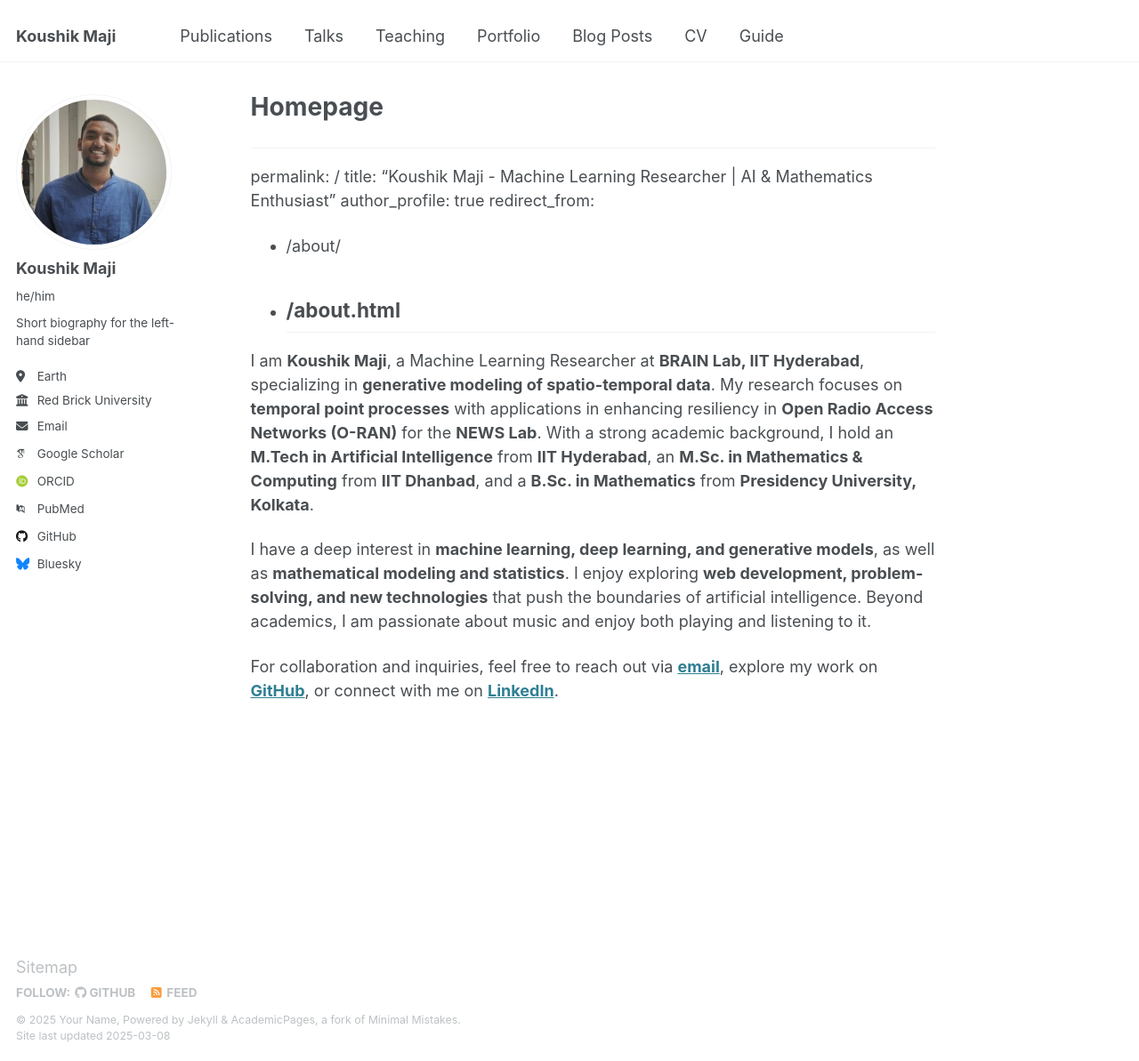
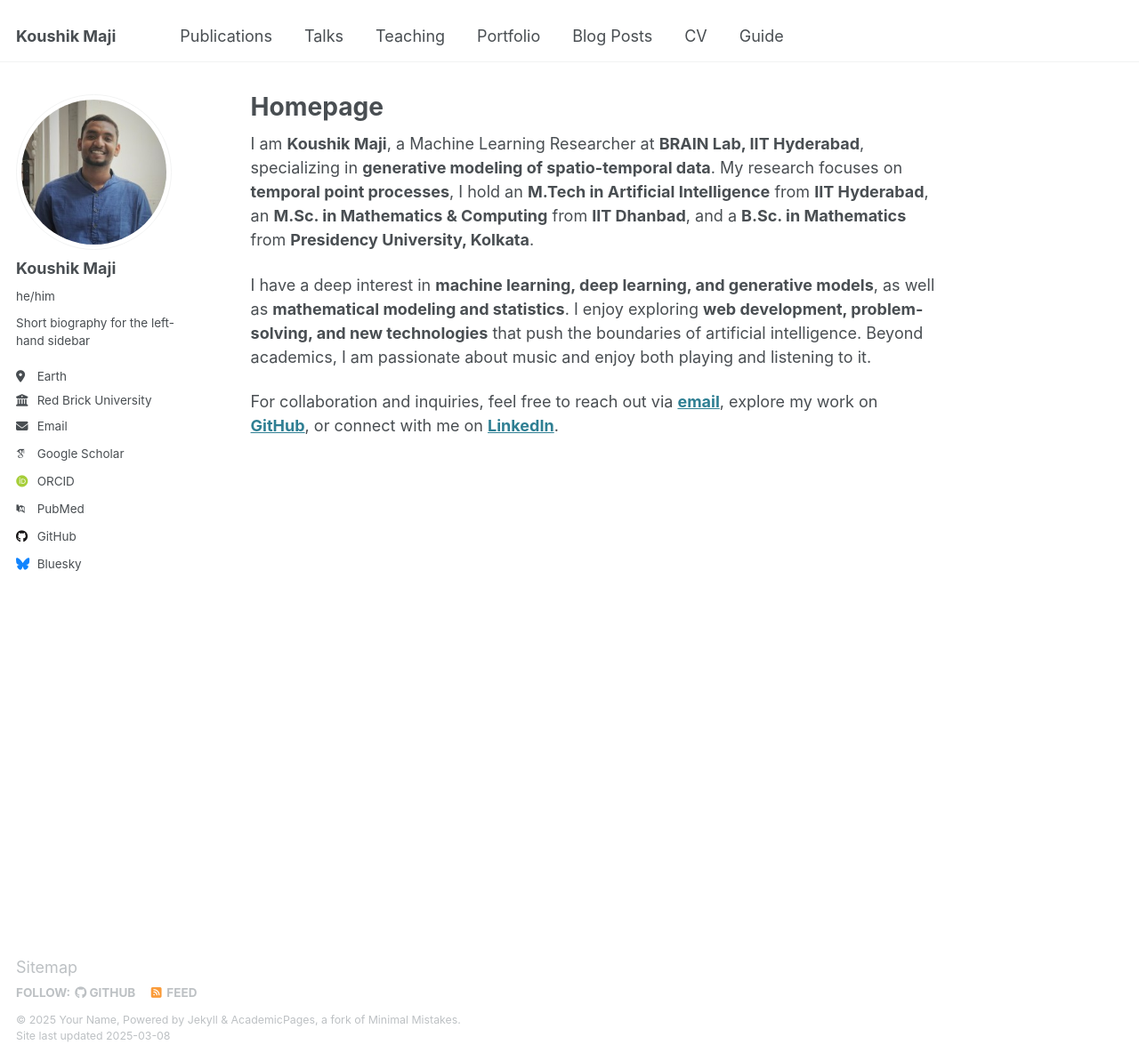
Before and after one commit to koushikmaji31/koushikmaji31.github.io, a Jekyll site: the page built from _pages/about.md, in a window 1280 px wide and 1193 px high. Shown: the whole window at 89% size. Built offline with Jekyll 4.4.1, drawn with Linux system fonts in a browser that asks for light colours; some web fonts are replaced.

Commit message:
about changes1

```diff
--- a/_pages/about.md
+++ b/_pages/about.md
@@ -7,16 +7,7 @@
   - /about.html
 ---
 
----
-permalink: /
-title: "Koushik Maji - Machine Learning Researcher | AI & Mathematics Enthusiast"
-author_profile: true
-redirect_from:
-  - /about/
-  - /about.html
----
-
-I am **Koushik Maji**, a Machine Learning Researcher at **BRAIN Lab, IIT Hyderabad**, specializing in **generative modeling of spatio-temporal data**. My research focuses on **temporal point processes** with applications in enhancing resiliency in **Open Radio Access Networks (O-RAN)** for the **NEWS Lab**. With a strong academic background, I hold an **M.Tech in Artificial Intelligence** from **IIT Hyderabad**, an **M.Sc. in Mathematics & Computing** from **IIT Dhanbad**, and a **B.Sc. in Mathematics** from **Presidency University, Kolkata**.
+I am **Koushik Maji**, a Machine Learning Researcher at **BRAIN Lab, IIT Hyderabad**, specializing in **generative modeling of spatio-temporal data**. My research focuses on **temporal point processes**, I hold an **M.Tech in Artificial Intelligence** from **IIT Hyderabad**, an **M.Sc. in Mathematics & Computing** from **IIT Dhanbad**, and a **B.Sc. in Mathematics** from **Presidency University, Kolkata**.
 
 I have a deep interest in **machine learning, deep learning, and generative models**, as well as **mathematical modeling and statistics**. I enjoy exploring **web development, problem-solving, and new technologies** that push the boundaries of artificial intelligence. Beyond academics, I am passionate about music and enjoy both playing and listening to it.
 
```
